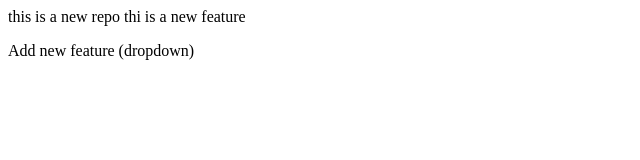
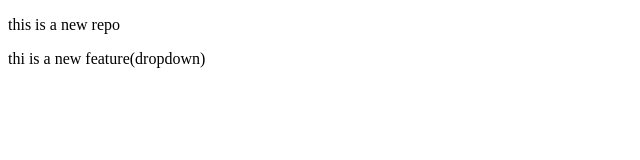
Before and after one commit to Abinashx5/LocalRepo, a plain HTML site: page index.html in a window 1280 px wide. Shown: the whole page, without its empty margins (0-640 px from the left). Drawn offline with Linux system fonts and the light colour scheme.

Commit message:
ADD dropdoen

```diff
--- a/index.html
+++ b/index.html
@@ -6,9 +6,9 @@
     <title>Document</title>
 </head>
 <body>
-    this is a new repo
-    thi is a new feature
-    <p>Add new feature (dropdown)</p>
+    <p>this is a new repo</p>
+    <p>thi is a new feature(dropdown)</p>
+
 
 </body>
 </html>
```
